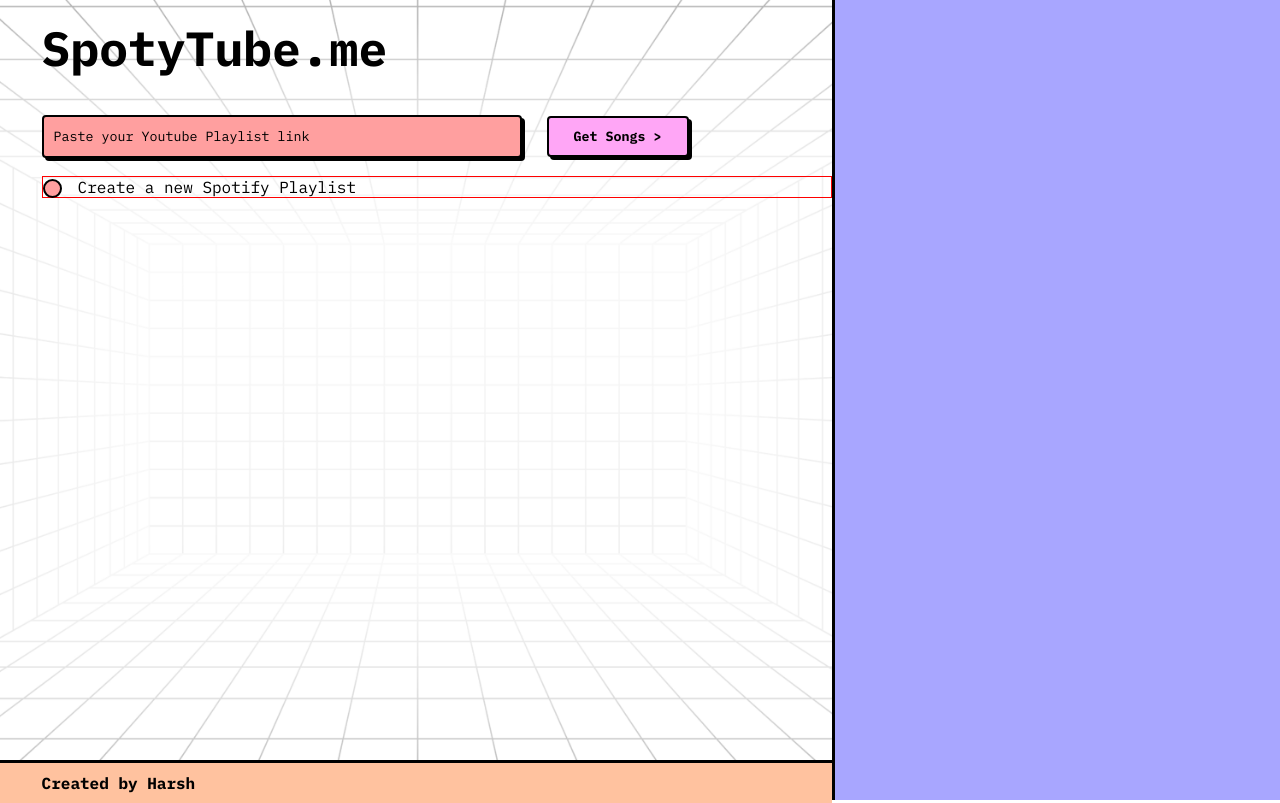
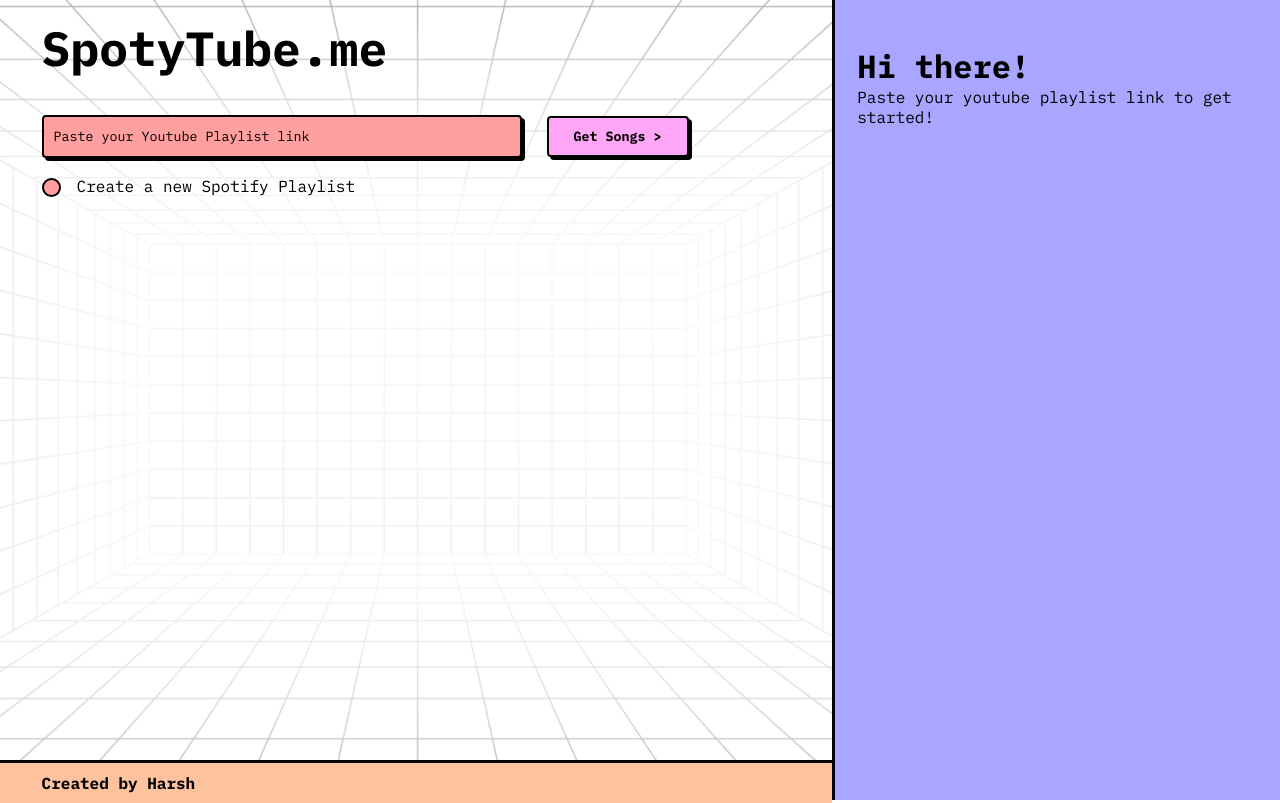
Before and after one commit to sourcery-ai-experiments/yt_playlist_exporter, a React (Create React App) app in the folder frontend/: page / in a window 1280 px wide. Built offline with nearby package versions, Linux system fonts and the light colour scheme.

Commit message:
error handling

```diff
--- a/frontend/src/App.js
+++ b/frontend/src/App.js
@@ -1,4 +1,5 @@
 import React from "react";
+import { PlaylistLinkStatusProvider } from "./Context/PlaylistLinkStatus";
 import SongList from "./components/SongList/SongList";
 import Main from "./components/Main/Main";
 import Footer from "./components/Footer/Footer";
@@ -7,6 +8,7 @@
 const App = () => {
   return (
     <>
+      <PlaylistLinkStatusProvider>
       <div className="App-Wrapper">
         <div className="Main-App-Container">
           <Main />
@@ -18,6 +20,7 @@
           <Footer />
         </div>
       </div>
+      </PlaylistLinkStatusProvider>
     </>
   )
 };
--- /dev/null
+++ b/frontend/src/Context/PlaylistLinkStatus.js
@@ -0,0 +1,15 @@
+import React, { createContext, useState } from 'react';
+
+const PlaylistLinkStatusContext = createContext();
+
+const PlaylistLinkStatusProvider = ({ children }) => {
+    const [isPlaylistLinkSet, setIsPlaylistLinkSet] = useState(false);
+
+    return (
+        <PlaylistLinkStatusContext.Provider value={{ isPlaylistLinkSet, setIsPlaylistLinkSet }}>
+            {children}
+        </PlaylistLinkStatusContext.Provider>
+    );
+};
+
+export { PlaylistLinkStatusContext, PlaylistLinkStatusProvider };
--- a/frontend/src/components/Main/Main.css
+++ b/frontend/src/components/Main/Main.css
@@ -35,7 +35,6 @@
   }
 
   .RadioSection{
-    border: 1px solid red;
     margin-left: 5%;
     width: auto;
     height: auto;
--- a/frontend/src/components/Main/Main.js
+++ b/frontend/src/components/Main/Main.js
@@ -1,28 +1,41 @@
-import React, { useState, useEffect } from 'react'
+import React, { useState, useEffect, useContext } from 'react'
 import './Main.css'
+import { PlaylistLinkStatusContext } from '../../Context/PlaylistLinkStatus'
 import Btn from '../Btn/Btn'
 import InputBox from '../InputBox/InputBox'
 import RadioBtn from '../RadioBtn/RadioBtn'
 
 const Main = () => {
-
+  const { setIsPlaylistLinkSet, isPlaylistLinkSet } = useContext(PlaylistLinkStatusContext);
   const [playlistLink, setPlaylistLink] = useState('');
   const [playlistID, setPlaylistID] = useState('');
 
   //Send to Youtube API
   const handleBtnClick = () => {
+    const youtubePlaylistRegex = /^https?:\/\/(www\.)?youtube\.com\/playlist\?list=[\w-]+$/;
+    if (!youtubePlaylistRegex.test(playlistLink)) {
       if (playlistLink !== '') {
-      console.log("Link is ", playlistLink);
         const link = new URL(playlistLink);
         const params = new URLSearchParams(link.search)
         setPlaylistID(params.get('list'));
+        setIsPlaylistLinkSet(true);
       } else {
         console.log("Playlist link is empty");
+        setIsPlaylistLinkSet(false);
+      }
+    }
+    else {
+      console.log("Invalid Youtube Playlist Link");
+      setIsPlaylistLinkSet(false);
     }
   }
 
   useEffect(() => {
-    console.log("Playlist ID is ", playlistID);
+    console.log("Is Playlist Link Set ?", isPlaylistLinkSet);
+  }, [isPlaylistLinkSet])
+
+  useEffect(() => {
+    playlistID != "" ? console.log("Playlist ID is ", playlistID) : console.log("Playlist ID is null");
   }, [playlistID])
 
 
--- a/frontend/src/components/SongList/SongList.css
+++ b/frontend/src/components/SongList/SongList.css
@@ -4,4 +4,19 @@
     width: 100%;
     background-color: #A8A6FF;
     border-left: 3px solid black;
+    display: flex;
   }
+
+  .Link-Not-Found{
+    margin-top: 10%;
+  }
+
+  .Link-Not-Found p{
+    margin: 0;
+    margin-left: 5%;
+  }
+
+  .Link-Not-Found h1{
+    margin:0;
+    margin-left: 5%;
+  }
--- a/frontend/src/components/SongList/SongList.js
+++ b/frontend/src/components/SongList/SongList.js
@@ -1,9 +1,22 @@
-import React from 'react'
+import React, { useState, useContext } from 'react'
 import './SongList.css'
+import { PlaylistLinkStatusContext } from '../../Context/PlaylistLinkStatus'
 
 const SongList = () => {
+  const { isPlaylistLinkSet } = useContext(PlaylistLinkStatusContext);
+
   return (
-    <div className='SongList-container'></div>
+    <div className='SongList-container'>
+      {
+        isPlaylistLinkSet ?
+          null
+          :
+          <div className='Link-Not-Found'>
+            <h1>Hi there!</h1>
+            <p>Paste your youtube playlist link to get started!</p>
+          </div>
+      }
+    </div>
   )
 }
 
```
Lines whose indentation alone changed are shown as unchanged.
